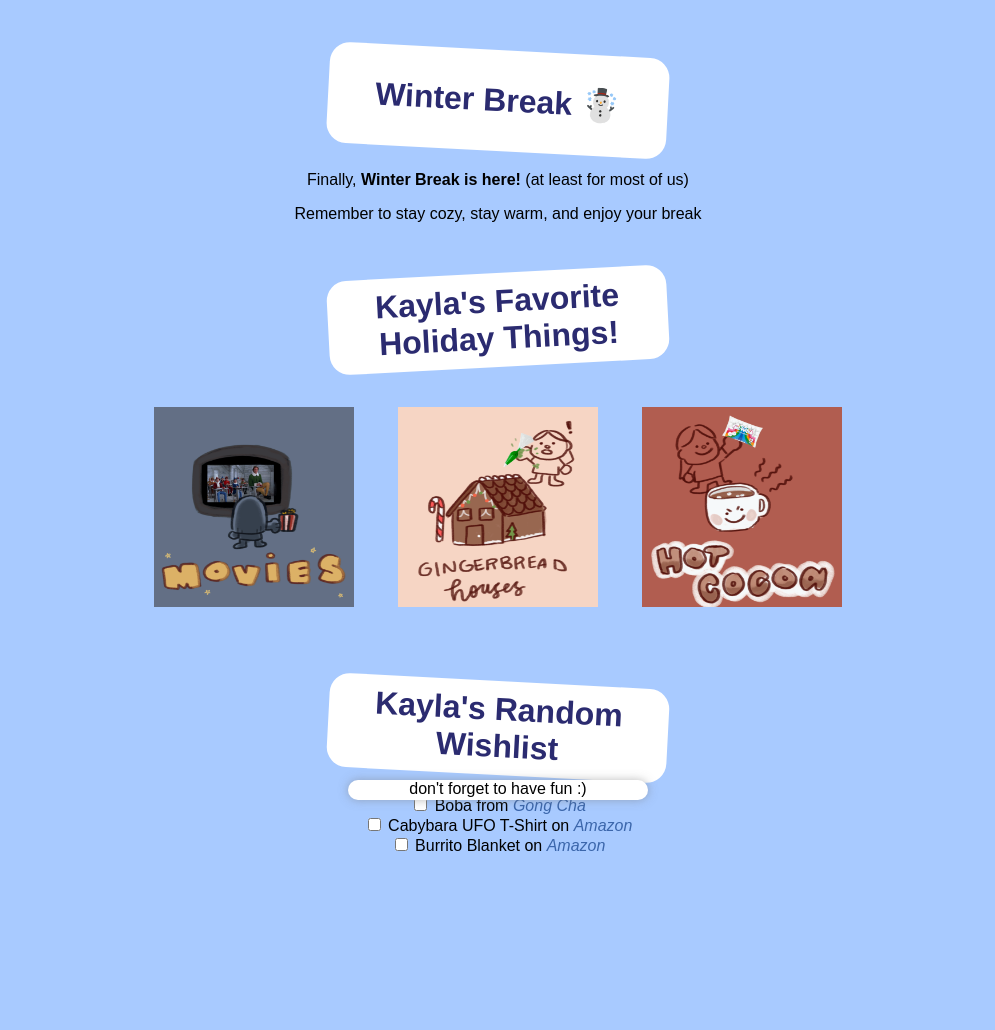
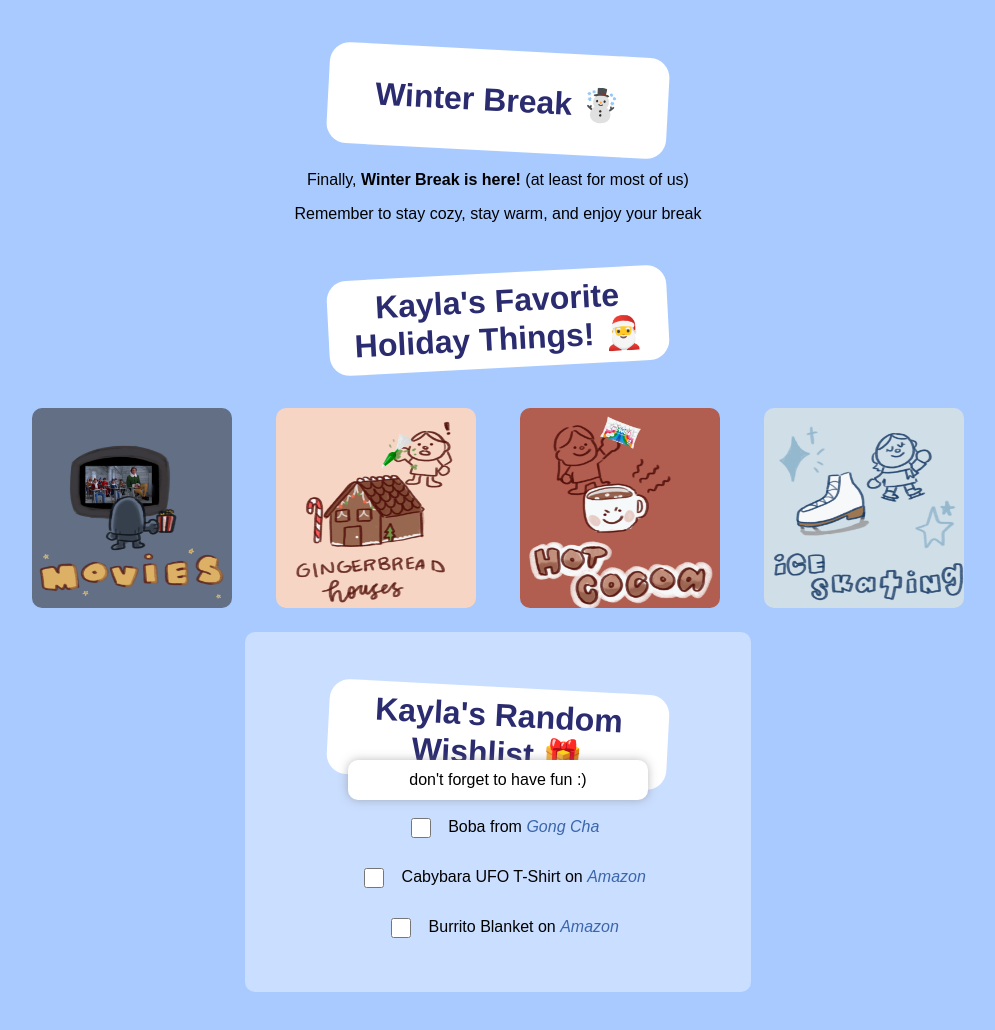
Before and after one commit to kwong09/winter-boba-website, a plain HTML site: page index.html in a window 1280 px wide. Shown: the whole page, without its empty margins (142-1137 px from the left). Before the commit the page ends 899 px from the top, so only its background shows below. Drawn offline with Linux system fonts and the light colour scheme; a web font is replaced by a local one.

Commit message:
styling wishlist, added ice skating

```diff
--- a/index.html
+++ b/index.html
@@ -15,13 +15,14 @@
             <p>Remember to stay cozy, stay warm, and enjoy your break</p>
         </div>
         <div class="flexbox-container">
-            <h1 class="title" id="tiltleft">Kayla's Favorite Holiday Things!</h1>
-            <img src="https://kwong09.github.io/winter-boba-website/gif/movies.gif" class="flexbox-item">
-            <img src="https://kwong09.github.io/winter-boba-website/gif/gingerbreadhouses.gif" class="flexbox-item">
-            <img src="https://kwong09.github.io/winter-boba-website/gif/hotcocoa.gif" class="flexbox-item">
+            <h1 class="title" id="tiltleft">Kayla's Favorite Holiday Things! 🎅</h1>
+            <a href="https://media.tenor.com/IzTO9g6A9pQAAAAM/polar-express.gif" target="_blank"><img src="https://kwong09.github.io/winter-boba-website/gif/movies.gif" class="flexbox-item"></a>
+            <a href="https://i.pinimg.com/originals/b5/b5/5b/b5b55bd45bfa6ce7c2b2c9a85e767940.gif" target="_blank"><img src="https://kwong09.github.io/winter-boba-website/gif/gingerbreadhouses.gif" class="flexbox-item"></a>
+            <a href="https://media.tenor.com/fXb-z50sWyQAAAAM/triste-chocolate.gif" target="_blank"><img src="https://kwong09.github.io/winter-boba-website/gif/hotcocoa.gif" class="flexbox-item"></a>
+            <a href="https://media.tenor.com/nTbAe-pMCBIAAAAM/daniil-masaru.gif" target="_blank"><img src="https://kwong09.github.io/winter-boba-website/gif/iceskating.gif" class="flexbox-item"></a>
         </div>
-        <div>
-            <h1 class="title" id="tiltright">Kayla's Random Wishlist</h1>
+        <div class="wishlist">
+            <h1 class="title" id="tiltright">Kayla's Random Wishlist 🎁</h1>
             <form>
                 <input type="checkbox">
                 <label>Boba from <a href="https://gongchausa.com/" target="_blank">Gong Cha</a></label>
--- a/style.css
+++ b/style.css
@@ -5,6 +5,9 @@ body {
 
 h1, p, form {
     font-family: 'Arial';
+}
+form {
+    line-height: 50px;
 }
 
 a {
@@ -42,17 +45,42 @@ p {
 
 .flexbox-item {
     width: 200px;
-    padding: 20px;
+    margin: 20px;
+    border-radius: 10px;
 }
 
 #footer {
-    height: 20px;
+    height: 40px;
     background-color: white;
     position: sticky;
     margin: auto;
     width: 300px;
     border-radius: 10px;
     bottom: 0;
+    line-height: 40px;
 
     box-shadow: 0px 0px 10px 0px rgba(121, 121, 121, 0.5);
 }
+
+.flexbox-item:hover {
+    border: 5px solid white;
+}
+
+.wishlist {
+    background-color: #cadeff;
+    padding-top: 5px;
+    padding-bottom: 40px;
+    width: 40%;
+    margin: auto;
+    min-width: 400px;
+
+    border-radius: 10px;
+}
+
+input[type="checkbox"] {
+    width: 3em;
+    height: 1.25rem;
+    accent-color: rgb(43, 43, 112);
+
+    vertical-align: middle;
+}
```
Also changed, not shown: gif/iceskating.gif (added).
